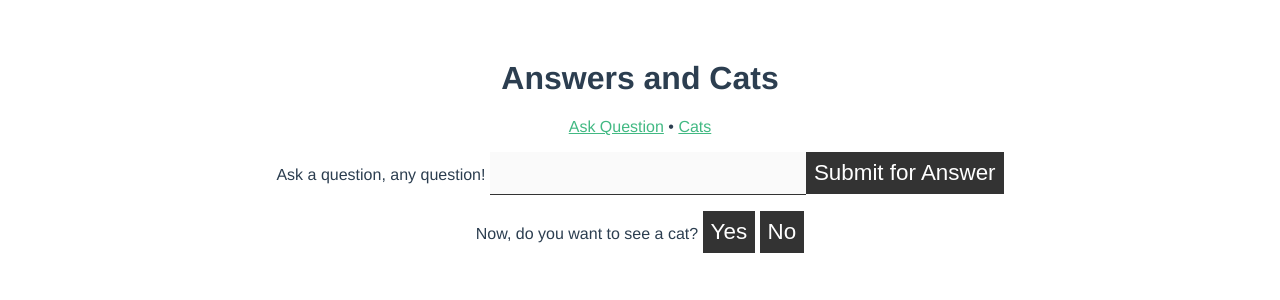
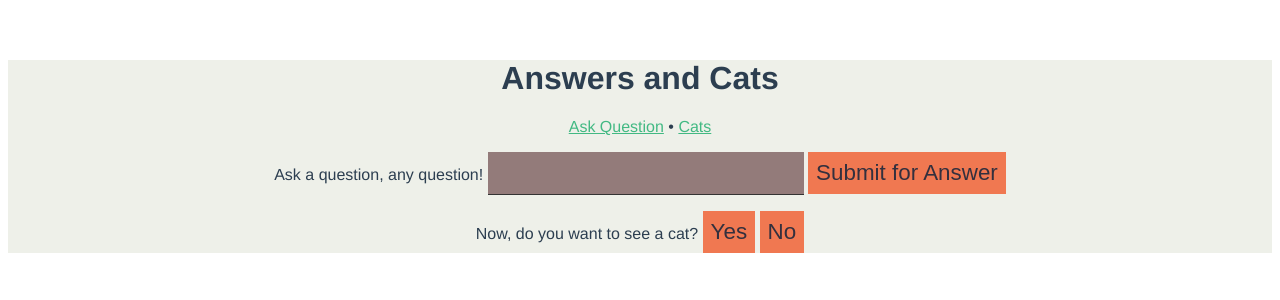
Before and after one commit to Kendalinas/answers-cats, a Vue app: page / in a window 1280 px wide. Shown: the top 300 px of the page. Built offline with nearby package versions, Linux system fonts and the light colour scheme.

Commit message:
image working

```diff
--- a/src/App.vue
+++ b/src/App.vue
@@ -19,5 +19,6 @@ export default {
   text-align: center;
   color: #2c3e50;
   margin-top: 60px;
+  background-color: #eef0e9;
 }
 </style>
--- a/src/components/AskQuestion.vue
+++ b/src/components/AskQuestion.vue
@@ -6,14 +6,12 @@
       <router-link v-bind:to="{ name: 'Cats' }">Cats</router-link>
     </p>
     <form v-on:submit.prevent="AskQuestion">
-      <p>Ask a question, any question! <input type="text"><button type="submit"> Submit for Answer </button></p>
+      <p>Ask a question, any question! <input type="text"> <button type="submit"> Submit for Answer </button></p>
     </form>
 
-    <ul v-if="prediction" class="prediction">
-      <li v-for="item in prediction" class="item">
-        <p>{{ prediction.answer }}, {{ prediction.image }}</p>
-      </li>
-    </ul>
+    <div v-if="prediction" class="prediction">
+        <p>{{ prediction.answer }}, <img :src="prediction.image"></p>
+    </div>
 
     <ul v-else-if="errors.length > 0" class="errors">
       <li v-for="error in errors">
@@ -65,22 +63,23 @@ input[type="text"]{
   border-bottom: 1px solid #333;
   width: 300px;
   font-size: 1.4rem;
-  color: #2c3e50;
+  color: #eef0e9;
   font-weight: 300;
-  background: rgba(0,0,0,0.02);
+  background: #937b7a;
   padding: 0.5rem;
 }
 button{
-  background: #333;
+  background: #f07851;
   padding: 0.5rem;
   font-weight: 300;
-  color: #fff;
+  color: #33303e;
   border: none;
   cursor: pointer;
   font-size: 1.4rem;
 }
 h1, h2 {
   font-weight: normal;
+  color: #a2555b;
 }
 ul.results {
   list-style-type: none;
--- a/src/components/Cats.vue
+++ b/src/components/Cats.vue
@@ -56,26 +56,12 @@ export default {
 
 <!-- Add "scoped" attribute to limit CSS to this component only -->
 <style scoped>
-.rhyme-preceding {
-  font-size: 1.4rem;
-}
-input[type="text"]{
-  border-top: none;
-  border-left: none;
-  border-right: none;
-  border-bottom: 1px solid #333;
-  width: 300px;
-  font-size: 1.4rem;
-  color: #2c3e50;
-  font-weight: 300;
-  background: rgba(0,0,0,0.02);
-  padding: 0.5rem;
-}
+
 button{
-  background: #333;
+  background: #f07851;
   padding: 0.5rem;
   font-weight: 300;
-  color: #fff;
+  color: #eef0e9;
   border: none;
   cursor: pointer;
   font-size: 1.4rem;
```
